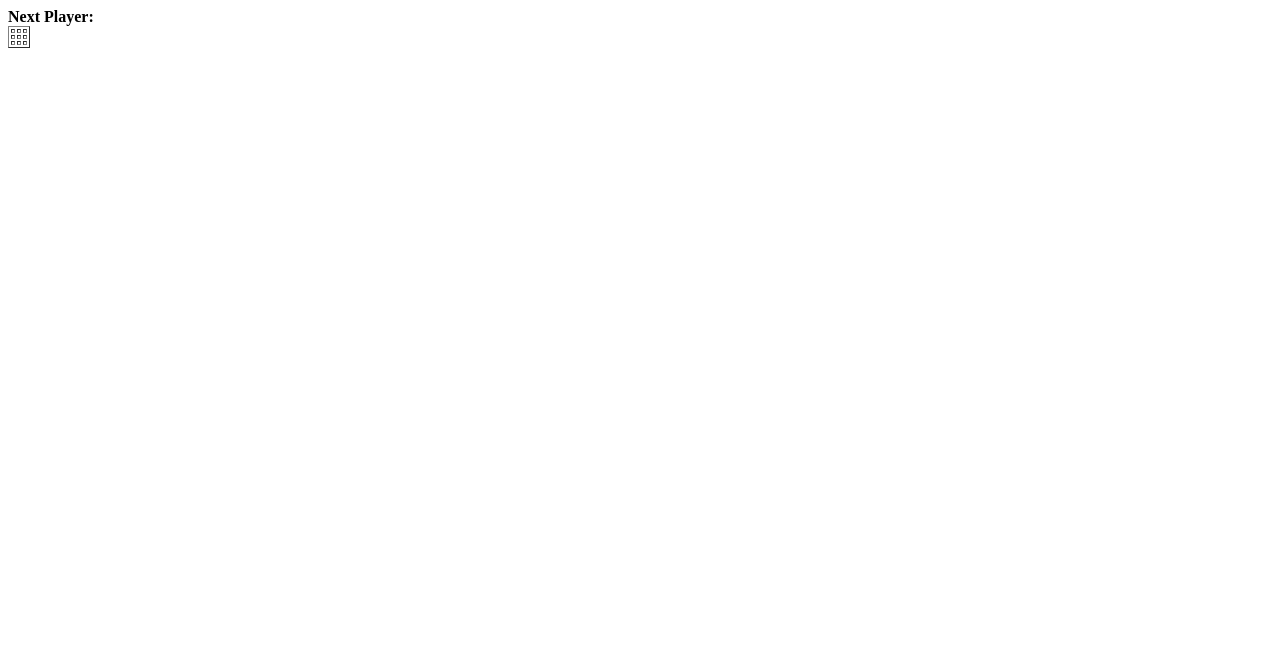
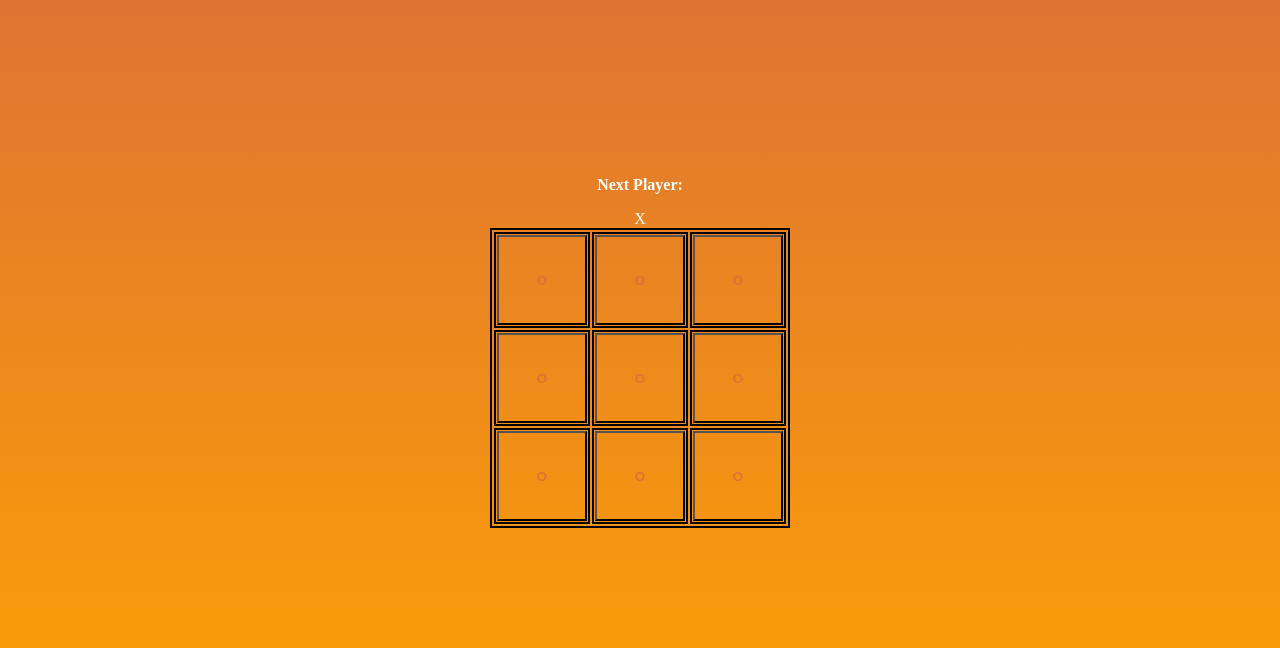
Before and after one commit to ShaimaaAliECE/se2202_tutorial5-VietTran8611, a plain HTML site: page index.html in a window 1280 px wide. Drawn offline with Linux system fonts and the light colour scheme.

Commit message:
1st comit

```diff
--- a/index.html
+++ b/index.html
@@ -1,14 +1,16 @@
 <!DOCTYPE html>
 <html lang="en">
 <head>
+    <link href="style.css" rel="stylesheet" type="text/css" >
     <meta charset="UTF-8">
     <meta http-equiv="X-UA-Compatible" content="IE=edge">
     <meta name="viewport" content="width=<device-width>, initial-scale=1.0">
     <title>Document</title>
 </head>
 <body>
-    <b>Next Player:</b> <lable id='next-lbl'>  </lable>
-    <br>
+    <div class="table">
+        <label id='game-over-lbl'></label>
+        <p class="text">Next Player:</p> <lable id='next-lbl'>  </lable>
     <table id='gameboard' border="1">
         <tr>
             <td id='c1'></td>
@@ -26,7 +28,9 @@
             <td id='c9'></td>
         </tr>
     </table>
-    <label id='game-over-lbl'></label>
+
+    </div>
+
 
     <script src='scripts.js'></script>
 </body>
--- a/scripts.js
+++ b/scripts.js
@@ -3,13 +3,21 @@ let nextPlayer = 'X'; // takes a value of either 'X' or 'O' according to the gam
 //initialize the game
 
 // use the value stored in the nextPlayer variable to indicate who the next player is
-
+document.getElementById("next-lbl").innerText=nextPlayer
 
 //This call will create the buttons needed for the gameboard.
 createGameBoard()
 
 function createGameBoard()
-{
+{for(let i=0;i<9;i++){
+    let id= `c${i+1}`;
+    let newBtn=document.createElement('button')
+    document.getElementById(id).appendChild(newBtn);
+    newBtn.innerText="O";
+    newBtn.style.width="100%"
+    newBtn.style.height="100%"
+  }
+
     // Programatically add a button with square brackets enclosing an empty space to each cell in the gameboard
 
 }
@@ -24,6 +32,15 @@ for (let i=0; i<btns.length; i++)
 // This function will be used to respond to a click event on any of the board buttons.
 function takeCell(event)
 {
+    event.target.innerText=nextPlayer;
+    event.target.style.color="white"
+    event.target.disabled="true";
+    if(nextPlayer==='X'){
+     nextPlayer="O";
+
+     } else {nextPlayer="X";
+    }
+    document.getElementById("next-lbl").innerText=nextPlayer;
     /*
         When the button is clicked, the space inside its square brackets is replaced by the value in the nextPlayer before switching it
     */
@@ -31,8 +48,8 @@ function takeCell(event)
     // Make sure the button is clickable only once (I didn't mention how to do that, look it up :) )
 
     // Check if the game is over
-    if (isGameOver())
-    {
+    if (isGameOver(isGameOver(isGameOver())))
+    {document.getElementById('game-over-lbl').innerText="Game Over";
         // let the lable with the id 'game-over-lbl' display the words 'Game Over' inside <h1> element
     }
 
@@ -41,6 +58,17 @@ function takeCell(event)
 
 function isGameOver()
 {
+  let arr=[];
+  for(let i=0;i<9;i++){
+    let id= `c${i+1}`;
+    arr.push(document.getElementById(id).firstChild)
+}
+    let condition=true;
+    for(e of arr){
+        if(!e.disabled){
+            condition=false;
+        }
+    }
     // This function returns true if all the buttons are disabled and false otherwise
-
+   return condition;
 }
--- /dev/null
+++ b/style.css
@@ -0,0 +1,55 @@
+*{
+    box-sizing: border-box;
+
+  }
+
+  body{
+    background-image: linear-gradient(#DE7433 , orange);
+   margin: 0;
+  }
+
+  .text{
+    color: white;
+    font-weight: bold;
+    margin-bottom: 1em;
+  }
+
+  .table{
+  text-align: center;
+  height: 100vh;
+  padding-top:20vh;
+  min-height: 100vh;
+  }
+
+  table, td{
+    border: 2px solid black;
+  }
+
+  table{
+    margin: 0 auto;
+    width: 300px;
+    height: 300px;
+  }
+
+  button{
+    background: inherit;
+    color:#DE7433 ;
+    font-weight: bolder;
+  }
+
+  tr{
+    padding: 1em;
+  }
+
+  button:disabled{
+    background: inherit;
+  }
+
+  #game-over-lbl{
+      font-size: 2rem;
+      color: white;
+  }
+
+  #next-lbl{
+      color: white;
+  }
```
